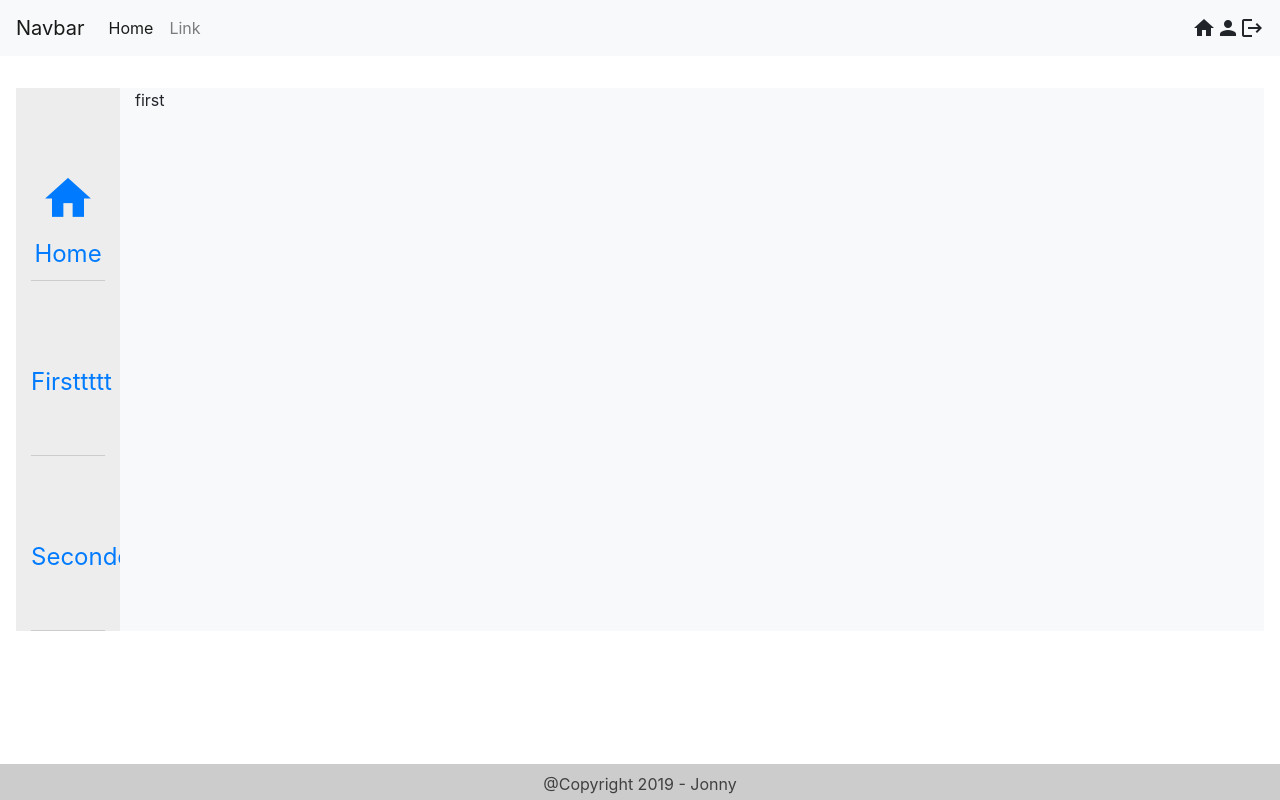
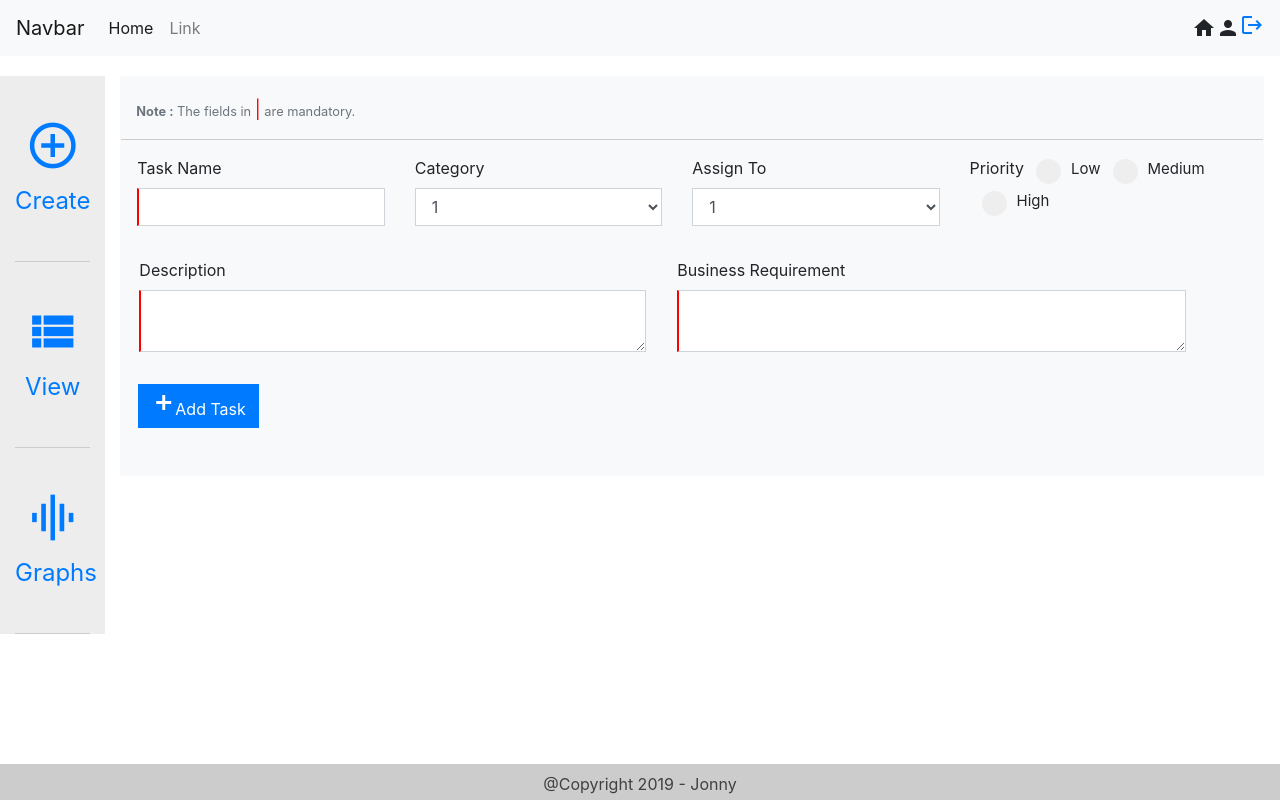
Before and after one commit to mayurpatil0777/ALAG, a React (Create React App) app in the folder ticketing_tool/: page /first in a window 1280 px wide. Both pictures are taken after a click on the button "Login". Built offline with nearby package versions, Linux system fonts and the light colour scheme.

Commit message:
register page and first dashboard started

```diff
--- a/ticketing_tool/package.json
+++ b/ticketing_tool/package.json
@@ -4,6 +4,7 @@
   "private": true,
   "dependencies": {
     "bootstrap": "^4.0.0-beta",
+    "jquery": "^3.4.1",
     "material-icons": "^0.3.1",
     "react": "^16.10.1",
     "react-dom": "^16.10.1",
--- a/ticketing_tool/src/App.css
+++ b/ticketing_tool/src/App.css
@@ -31,3 +31,7 @@
   color: #404040;
   text-align: center;
 }
+.regBox{background: #ccc; box-shadow:1px 1px 1px 1px #ededed;
+  box-shadow: 0px 0px 7px 4px #ededed;
+  border: 1px solid #fff;}
+.text-muted{color:#404040!important;}
--- a/ticketing_tool/src/App.js
+++ b/ticketing_tool/src/App.js
@@ -3,11 +3,13 @@ import React from 'react';
 import './App.css';
 import MainParent from './components/MainParent';
 import 'bootstrap/dist/css/bootstrap.min.css';
-import 'material-icons'
+//import 'bootstrap/dist/js/bootstrap.min.js';
+import 'material-icons';
 
 //import FirstDashboard from './components/FirstDashboard'
 
 function App() {
+
   return (
     <div className="col-md-12">
       {/* <header className="App-header">
--- a/ticketing_tool/src/components/Dashboards.js
+++ b/ticketing_tool/src/components/Dashboards.js
@@ -1,38 +1,43 @@
 import React, { Component } from 'react';
-import { BrowserRouter as Router, Switch, Route, Link } from 'react-router-dom';
+import { BrowserRouter as Router, Switch, Route, Link, Redirect } from 'react-router-dom';
 import FirstDashboard from './FirstDashboard';
 import SecondDashboard from './SecondDashboard';
 import ThirdDashboard from './ThirdDashboard'
 import Header from './Header';
 import Footer from './Footer';
+//import Landing from './Landing';
+import MainParent from './MainParent';
+import Login from './Login'
 
 class Dashboards extends Component {
     render() {
         return (
             <div className="">
-
-                <Header/>
                 <Router>
-
-                    <div className="row p-3 mt-3">
+                <Header />
+                    <div className="row pl-0 pt-3 pr-3 mt-1">
 
                         <div className="col-md-1 leftBar">
                             <ul className="navbar-nav mr-auto ">
-                                <li><Link to={'/first'} className="nav-link"><span class="material-icons leftIcon">home</span> Home </Link></li>
-                                <li><Link to={'/second'} className="nav-link"> Firsttttt </Link></li>
-                                <li><Link to={'/third'} className="nav-link"> Secondddddd </Link></li>
+                                <li><Link to={'/first'} className="nav-link"><span className="material-icons leftIcon">add_circle_outline</span>Create</Link></li>
+                                <li><Link to={'/second'} className="nav-link"><span className="material-icons leftIcon">view_list</span>View</Link></li>
+                                <li><Link to={'/third'} className="nav-link"><span className="material-icons leftIcon">graphic_eq</span>Graphs</Link></li>
                             </ul>
                         </div>
-                        <div className="col-md-11 mainDisp">
-                            <Switch>
-                                <Route exact path='/first' component={FirstDashboard} />
-                                <Route exact path='/second' component={SecondDashboard} />
-                                <Route exact path='/third' component={ThirdDashboard} />
-                            </Switch>
+                        <div className="col-md-11 pr-0">
+                            <div className="mainDisp">
+                                <Switch>
+
+                                    <Route exact path='/first' component={FirstDashboard} />
+                                    <Route exact path='/second' component={SecondDashboard} />
+                                    <Route exact path='/third' component={ThirdDashboard} />
+                                    <Redirect to = '/first'/>
+                                </Switch>
+                            </div>
                         </div>
                     </div>
                 </Router>
-                <Footer/>
+                <Footer />
             </div>
         );
     }
--- a/ticketing_tool/src/components/FirstDashboard.js
+++ b/ticketing_tool/src/components/FirstDashboard.js
@@ -3,9 +3,70 @@ import React, { Component } from 'react';
 class FirstDashboard extends Component {
     render() {
         return (
-            <div>
-                first
-            </div>
+            <form>
+                <div className="row px-3 py-3">
+                    <div className="col-md-12 pb-3 borBott">
+                        <small className="form-text text-muted"><b>Note :</b> The fields in <span style={{'color':'red','fontSize':'18px'}}>|</span> are mandatory.</small>
+                    </div>
+                    <div className="row col-md-12 px-3 py-3">
+                        <div className="col-md-3">
+                            <label>Task Name</label>
+                            <input type="text" className="form-control reqLeft" required></input>
+                        </div>
+                        <div className="col-md-3">
+                            <div class="form-group">
+                                <label for="sel1">Category</label>
+                                <select class="form-control" id="sel1">
+                                    <option>1</option>
+                                    <option>2</option>
+                                    <option>3</option>
+                                    <option>4</option>
+                                </select>
+                            </div>
+                        </div>
+                        <div className="col-md-3">
+                            <div class="form-group">
+                                <label for="sel1">Assign To</label>
+                                <select class="form-control" id="sel1">
+                                    <option>1</option>
+                                    <option>2</option>
+                                    <option>3</option>
+                                    <option>4</option>
+                                </select>
+                            </div>
+                        </div>
+                        <div className="col-md-3">
+                            <label>Priority</label>
+                            <label class="lblRad">Low
+                        <input type="radio" name="radio" required />
+                                <span class="checkmark"></span>
+                            </label>
+                            <label class="lblRad">Medium
+                        <input type="radio" name="radio" />
+                                <span class="checkmark"></span>
+                            </label>
+                            <label class="lblRad">High
+                        <input type="radio" name="radio" />
+                                <span class="checkmark"></span>
+                            </label>
+                        </div>
+                        <div className="row col-md-12 px-3 py-3">
+                            <div className="col-md-6 px-3">
+                                <label>Description</label>
+                                <textarea className="form-control reqLeft" required></textarea>
+                            </div>
+                            <div className="col-md-6">
+                                <label>Business Requirement</label>
+                                <textarea className="form-control reqLeft" required></textarea>
+                            </div>
+                        </div>
+                        <div className="col-md-12 px-3 py-3">
+                            <button type="submit" className="btn btn-primary"><span className="material-icons"><b>add</b></span><span>Add Task</span></button>
+                        </div>
+
+                    </div>
+                </div>
+            </form>
         );
     }
 }
--- a/ticketing_tool/src/components/Header.js
+++ b/ticketing_tool/src/components/Header.js
@@ -1,6 +1,15 @@
 import React, { Component } from 'react';
+import {NavLink} from 'react-router-dom';
+import $ from 'jquery';
+
 
 class Header extends Component {
+
+    logout=()=>{
+        console.log("logout");
+        window.location. reload();
+
+    }
     render() {
         return (
             <div className="header">
@@ -19,9 +28,9 @@ class Header extends Component {
                             </li>
                         </ul>
                     </div>
-                    <span class="material-icons">home</span>
-                    <span class="material-icons">person</span>
-                    <span class="material-icons">logout</span>
+                    <span className="material-icons">home</span>
+                    <span className="material-icons">person</span>
+                    <NavLink to=''><span className="material-icons" data-toggle="tooltip" title="yes" onClick={this.logout}>logout</span></NavLink>
                 </nav>
             </div>
         );
--- /dev/null
+++ b/ticketing_tool/src/components/Landing.js
@@ -0,0 +1,27 @@
+import React, { Component } from 'react';
+import Register from './Register';
+import Login from './Login'
+
+class Landing extends Component {
+    constructor(props) {
+        super(props);
+        this.state = {
+            registerDiv: true
+        }
+    }
+    register = () => {
+        this.setState({
+            registerDiv: !this.state.registerDiv
+        })
+    }
+
+    render() {
+        return (
+            <div>
+                {this.state.registerDiv ? (<Login submitBtn={this.props.submitBtn} register={this.register}/>) : <Register register={this.register}/>}
+            </div>
+        );
+    }
+}
+
+export default Landing;
--- a/ticketing_tool/src/components/MainParent.js
+++ b/ticketing_tool/src/components/MainParent.js
@@ -1,7 +1,8 @@
 import React, { Component } from 'react';
-import Login from './Login';
+import Landing from './Landing';
 import Dashboards from './Dashboards';
-import '../cssFiles/dashboards.css'
+import '../cssFiles/dashboards.css';
+
 
 class MainParent extends Component {
     constructor(props) {
@@ -10,6 +11,7 @@ class MainParent extends Component {
             showLogin: true,
         }
     }
+
     submitBtn = () => {
         console.log("submit");
         this.setState({
@@ -20,7 +22,7 @@ class MainParent extends Component {
     render() {
         return (
             <div>
-                {this.state.showLogin ? <Login submitBtn={this.submitBtn}></Login> : <Dashboards></Dashboards>}
+                {this.state.showLogin ? <Landing submitBtn={this.submitBtn}></Landing> : <Dashboards></Dashboards>}
 
             </div>
         );
--- /dev/null
+++ b/ticketing_tool/src/components/Register.js
@@ -0,0 +1,31 @@
+import React, { Component } from 'react';
+
+class Register extends Component {
+    render() {
+        return (
+            <div className="col-5 mt-3 p-3 pb-5 mx-auto regBox">
+                <form>
+                    <div class="form-group">
+                        <label for="name">Name</label>
+                        <input type="text" class="form-control" id="name" placeholder="Enter name" /></div>
+                    <div class="form-group">
+                        <label for="exampleInputEmail1">Phone number</label>
+                        <input type="email" class="form-control" placeholder="Enter email" />
+
+                    </div>
+                    <div class="form-group">
+                        <label for="exampleInputEmail1">Email address</label>
+                        <input type="email" class="form-control" id="exampleInputEmail1" aria-describedby="emailHelp" placeholder="Enter email" />
+                        <small id="emailHelp" class="form-text text-muted">We'll never share your email with anyone else.</small>
+                    </div>
+                    <button type="submit" className="btn btn-primary float-right" onClick={this.props.register}><span>Register</span></button>
+
+                </form>
+
+
+            </div>
+        );
+    }
+}
+
+export default Register;
--- a/ticketing_tool/src/cssFiles/dashboards.css
+++ b/ticketing_tool/src/cssFiles/dashboards.css
@@ -1,6 +1,75 @@
 .dash{background: #ededed!important;  }
 .leftBar{background:#ededed;}
-.leftBar a{min-height:100px;border-bottom: 1px solid #ccc;text-align: center;margin-top: 75px;font-size: 24px;;}
-.leftBar li:last-child{border-bottom:none;}
+.leftBar a{min-height:105px;border-bottom: 1px solid #ccc;text-align: center;padding: 42px 20px;font-size: 24px;;}
+.leftBar li :last-child a {border-bottom:none!important;}
 .material-icons.leftIcon{font-size: 55px!important;}
 .mainDisp{background:#f8f9fa;}
+.form-control{border-radius:0!important;}
+
+.lblRad {
+    display: inline;
+    position: relative;
+    padding-left: 35px;
+    margin-bottom: 12px;
+    cursor: pointer;
+    font-size: 15px;
+    -webkit-user-select: none;
+    -moz-user-select: none;
+    -ms-user-select: none;
+    user-select: none;
+    margin-left:12px;
+  }
+
+  /* Hide the browser's default radio button */
+  .lblRad input {
+    position: absolute;
+    opacity: 0;
+    cursor: pointer;
+  }
+
+  /* Create a custom radio button */
+  .checkmark {
+    position: absolute;
+    top: 0;
+    left: 0;
+    height: 25px;
+    width: 25px;
+    background-color: #eee;
+    border-radius: 50%;
+  }
+
+  /* On mouse-over, add a grey background color */
+  .lblRad:hover input ~ .checkmark {
+    background-color: #ccc;
+  }
+
+  /* When the radio button is checked, add a blue background */
+  .lblRad input:checked ~ .checkmark {
+    background-color: #2196F3;
+  }
+
+  /* Create the indicator (the dot/circle - hidden when not checked) */
+  .checkmark:after {
+    content: "";
+    position: absolute;
+    display: none;
+  }
+
+  /* Show the indicator (dot/circle) when checked */
+  .lblRad input:checked ~ .checkmark:after {
+    display: block;
+  }
+
+  /* Style the indicator (dot/circle) */
+  .lblRad .checkmark:after {
+       top: 9px;
+      left: 9px;
+      width: 8px;
+      height: 8px;
+      border-radius: 50%;
+      background: white;
+  }
+
+  .btn{border-radius:0!important;}
+  .reqLeft {border-left:2px solid red!important;}
+  .borBott{border-bottom: 1px solid #ccc;}
--- a/ticketing_tool/src/cssFiles/login.css
+++ b/ticketing_tool/src/cssFiles/login.css
@@ -1,17 +1,12 @@
- .bg, form, .login-submit, .login-submit:before, .login-submit:after {
+ .bg,.login-submit, .login-submit:before, .login-submit:after {
     background: #373737;
   }
 
-  body {
-    font: 14px/20px 'Helvetica Neue', Helvetica, Arial, sans-serif;
-    color: #404040;
-  }
-
-  a {
+  .login a {
     color: #00a1d2;
     text-decoration: none;
   }
-  a:hover {
+  .login a:hover {
     text-decoration: underline;
   }
 
@@ -30,7 +25,7 @@
     margin: 0 0 10px;
   }
 
-  input, button, label {
+  .login input, .login button, .login label {
     font-family: 'Helvetica Neue', Helvetica, Arial, sans-serif;
     font-size: 15px;
     font-weight: 300;
@@ -39,7 +34,7 @@
     box-sizing: border-box;
   }
 
-  input[type=text], input[type=password] {
+  .login input[type=text], input[type=password] {
     padding: 0 10px;
     width: 300px;
     height: 40px;
@@ -51,13 +46,13 @@
     -webkit-box-shadow: inset 0 1px 4px rgba(0, 0, 0, 0.3), 0 1px rgba(255, 255, 255, 0.06);
     box-shadow: inset 0 1px 4px rgba(0, 0, 0, 0.3), 0 1px rgba(255, 255, 255, 0.06);
   }
-  input[type=text]:focus, input[type=password]:focus {
+  .login input[type=text]:focus, input[type=password]:focus {
     color: white;
     background: rgba(0, 0, 0, 0.1);
     outline: 0;
   }
 
-  label {
+  .login label {
     float: left;
     width: 100px;
     line-height: 40px;
@@ -67,14 +62,14 @@
     letter-spacing: 1px;
   }
 
-  .forgot-password {
+  .login .forgot-password {
     padding-left: 100px;
     font-size: 13px;
     font-weight: 100;
     letter-spacing: 1px;
   }
 
-  .login-submit {
+  .login .login-submit {
     position: absolute;
     top: 12px;
     right: 0;
@@ -87,19 +82,19 @@
     -webkit-box-shadow: 0 0 4px rgba(0, 0, 0, 0.35);
     box-shadow: 0 0 4px rgba(0, 0, 0, 0.35);
   }
-  .login-submit:before, .login-submit:after {
+  .login .login-submit:before, .login-submit:after {
     content: '';
     z-index: 1;
     position: absolute;
   }
-  .login-submit:before {
+  .login .login-submit:before {
     top: 28px;
     left: -4px;
     height: 10px;
     -webkit-box-shadow: inset 0 1px rgba(255, 255, 255, 0.06);
     box-shadow: inset 0 1px rgba(255, 255, 255, 0.06);
   }
-  .login-submit:after {
+  .login .login-submit:after {
     top: 0px;
     bottom: 0px;
     right: 0px;
@@ -108,7 +103,7 @@
     border-bottom-left-radius: 9px;
   }
 
-  .login-button {
+  .login .login-button {
     position: relative;
     z-index: 2;
     width: 48px;
@@ -127,7 +122,7 @@
     /* Must use another pseudo element for the gradient background because Webkit */
     /* clips the background incorrectly inside elements with a border-radius.     */
   }
-  .login-button:before {
+  .login .login-button:before {
     content: '';
     position: absolute;
     top: 5px;
@@ -143,14 +138,14 @@
     -webkit-box-shadow: inset 0 0 0 1px #00a2d3, 0 0 0 5px rgba(0, 0, 0, 0.16);
     box-shadow: inset 0 0 0 1px #00a2d3, 0 0 0 5px rgba(0, 0, 0, 0.16);
   }
-  .login-button:active:before {
+  .login .login-button:active:before {
     background: #0591ba;
     background-image: -webkit-linear-gradient(top, #0591ba, #00a2d3);
     background-image: -moz-linear-gradient(top, #0591ba, #00a2d3);
     background-image: -o-linear-gradient(top, #0591ba, #00a2d3);
     background-image: linear-gradient(to bottom, #0591ba, #00a2d3);
   }
-  .login-button:after {
+  .login .login-button:after {
     content: '';
     position: absolute;
     top: 15px;
@@ -160,27 +155,63 @@
     background: url("http://s3.cssflow.com/snippets/23-dark-login-form/img/arrow.png") 0 0 no-repeat;
   }
 
-  ::-moz-focus-inner {
+  .login ::-moz-focus-inner {
     border: 0;
     padding: 0;
   }
 
-  .lt-ie9 input[type=text], .lt-ie9 input[type=password] {
+  .login .lt-ie9 input[type=text], .lt-ie9 input[type=password] {
     line-height: 40px;
     background: #282828;
   }
-  .lt-ie9 .login-submit {
+  .login .lt-ie9 .login-submit {
     position: absolute;
     top: 12px;
     right: -28px;
     padding: 4px;
   }
-  .lt-ie9 .login-submit:before, .lt-ie9 .login-submit:after {
+  .login .lt-ie9 .login-submit:before, .lt-ie9 .login-submit:after {
     display: none;
   }
-  .lt-ie9 .login-button {
+  .login .lt-ie9 .login-button {
     line-height: 48px;
   }
-  .lt-ie9 .about {
+  .login .lt-ie9 .about {
     background: #313131;
   }
+.sbtn{
+  position: absolute;
+  border-radius: 30px;
+  width: 30%;
+  border-bottom-right-radius: 0;
+  border-top-right-radius: 0;
+  background-color: #0885aa;
+  color: #FFF;
+  padding: 12px 25px;
+  display: inline-block;
+  font-size: 12px;
+  font-weight: bold;
+  letter-spacing: 2px;
+  right: -10px;
+  bottom: 30px;
+  cursor: pointer;
+  transition: all .25s ease;
+  /* box-shadow: -5px 1px 20px 0px #ededed; */
+  /* box-shadow: inset 0 0 0 1px #00a2d3, 0 0 0 0 rgba(0, 0, 0, 0.16); */
+
+  border-bottom: 1px solid #d4d4d4;
+  border: 1px solid #ccc;
+}
+
+.sbtn ::after{
+  position: absolute;
+  content: "";
+  right: -1px;
+  bottom: 47px;
+  width: 0;
+  height: 0;
+  border-left: 0px solid transparent;
+  border-right: 10px solid transparent;
+  border-bottom: 10px solid #03627d;
+
+}
```
Also changed, not shown: ticketing_tool/src/components/Login.js (+9 -9 lines), 1 other file (tests, documents, lock files or other folders).
